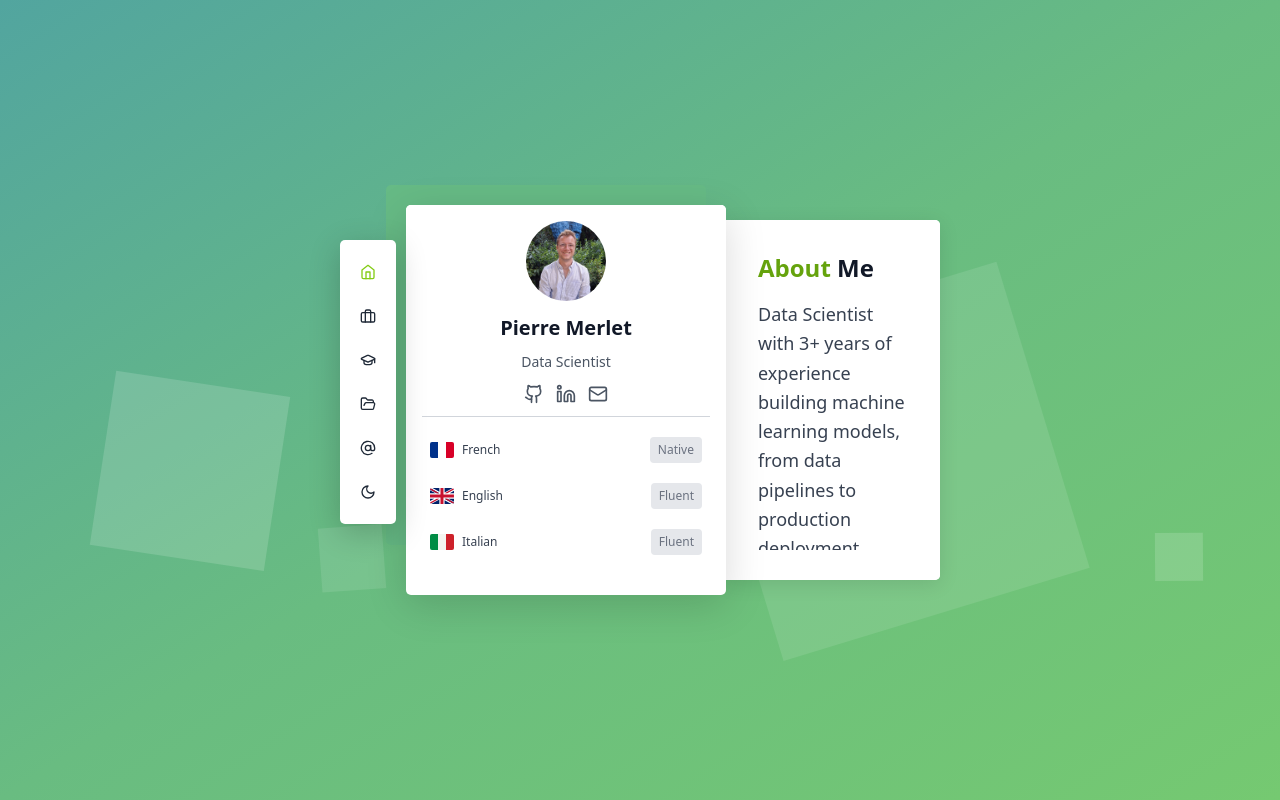
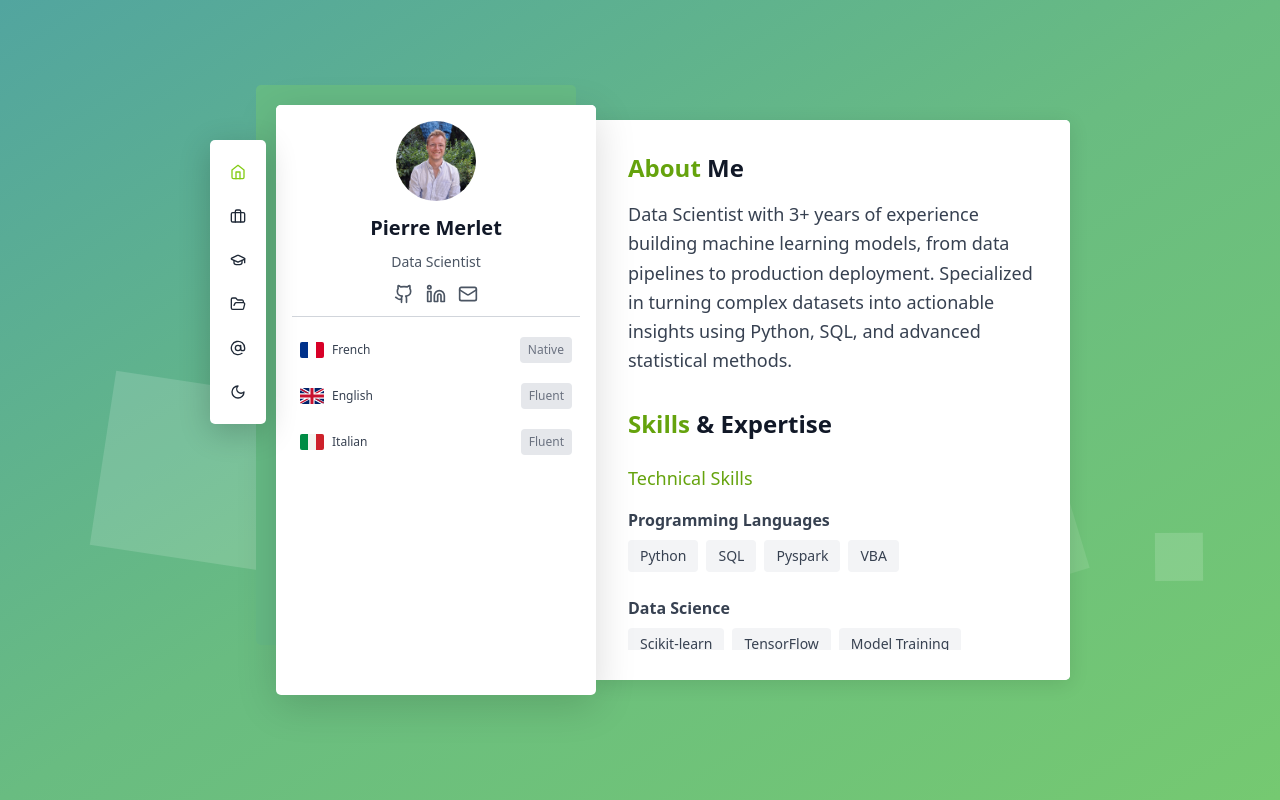
Before and after one commit to PierreMrt/nextjs-portfolio, a Next.js app: page /en in a window 1280 px wide. Built offline with nearby package versions, Linux system fonts and the light colour scheme.

Commit message:
Add a minimum container size for smaller desktop screens and tablets

```diff
--- a/app/globals.css
+++ b/app/globals.css
@@ -293,6 +293,22 @@
   }
 }
 
+/* Minimum sizes for desktop only (above 1024px) */
+@media (min-width: 1025px) {
+  .portfolio-container {
+    min-width: 900px;
+    min-height: 600px;
+  }
+}
+
+/* Smaller minimums for tablet (769px to 1024px) */
+@media (min-width: 769px) and (max-width: 1024px) {
+  .portfolio-container {
+    min-width: 700px;
+    min-height: 500px;
+  }
+}
+
 @layer utilities {
   .icon-fluid {
     width: clamp(1rem, 2vh, 2rem);
```
